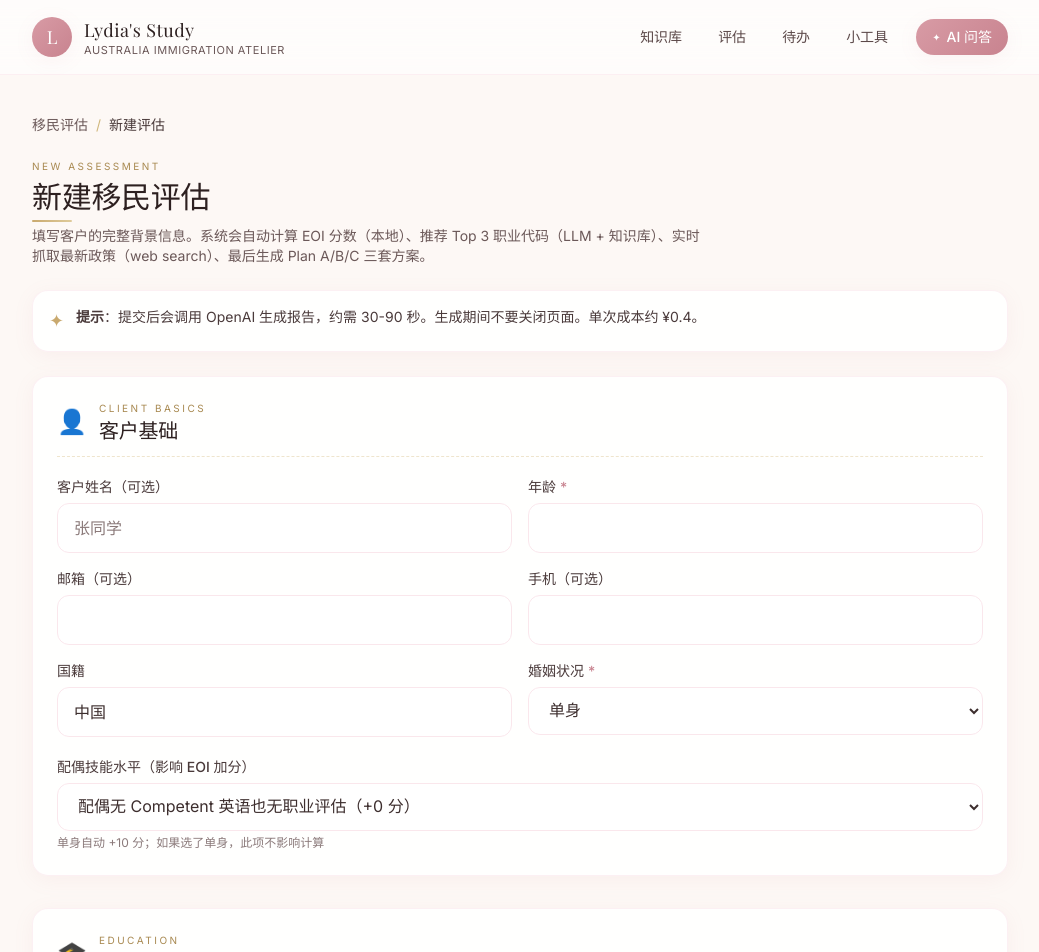
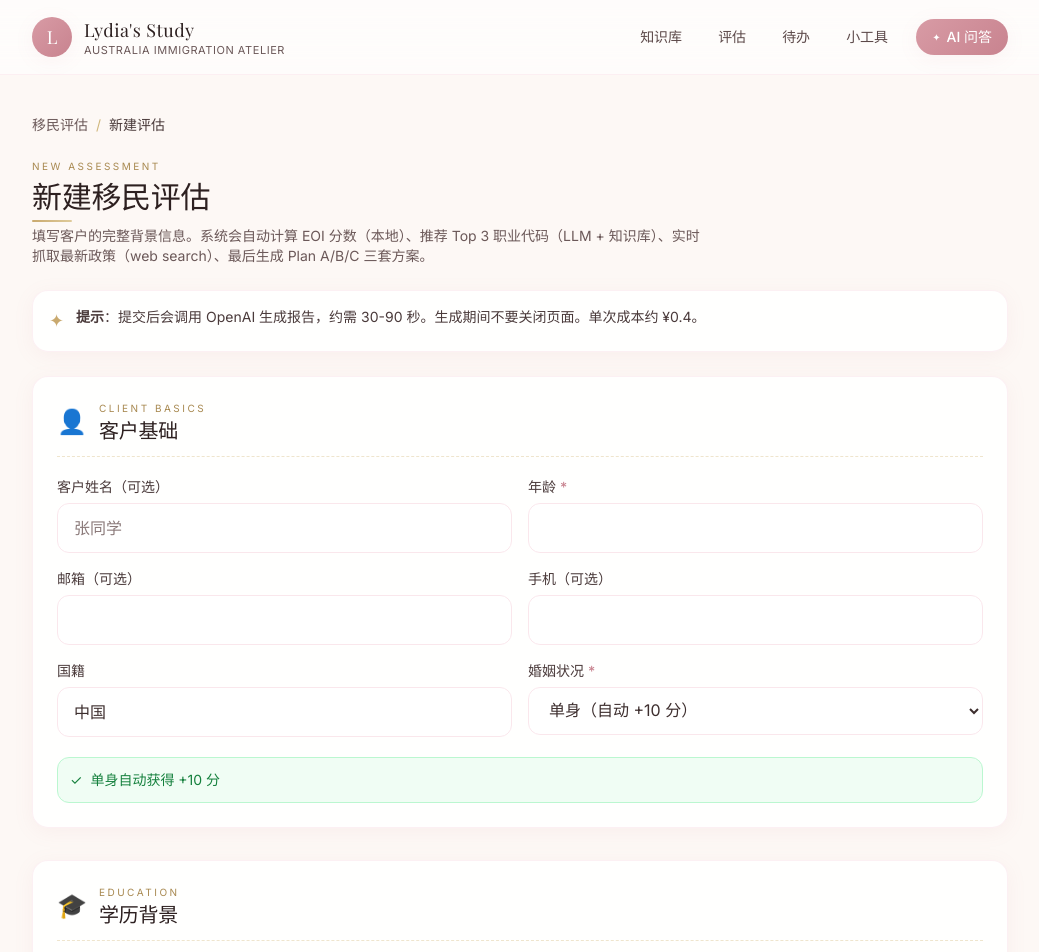
Before and after one commit to weckson/LydiaLiu_EducationApp, a Next.js app: page /assess/new in a window 1280 px wide. Shown: the top 952 px of the page, without its empty margins (120-1159 px from the left). Built offline with nearby package versions, Linux system fonts and the light colour scheme.

Commit message:
fix: 单身时隐藏配偶选项，已婚才显示配偶技能下拉

```diff
--- a/components/AssessmentForm.tsx
+++ b/components/AssessmentForm.tsx
@@ -1,19 +1,20 @@
 "use client";
 
+import { useState } from "react";
 import { useFormStatus } from "react-dom";
 import { ScoreReferenceButton } from "./ScoreReferenceModal";
 
 /**
  * 移民评估表单（单页长表单）
- * - 五个分组区域
- * - 工作经验用年限下拉（简化版）
- * - 评分参考弹窗
  */
 export function AssessmentForm({
   action,
 }: {
   action: (formData: FormData) => void | Promise<void>;
 }) {
+  const [maritalStatus, setMaritalStatus] = useState("SINGLE");
+  const hasPartner = maritalStatus !== "SINGLE";
+
   return (
     <form action={action} className="space-y-8">
         {/* ═══ Section 1: 个人基础 ═══ */}
@@ -56,16 +57,18 @@ export function AssessmentForm({
             <Field label="婚姻状况" required>
               <select
                 name="maritalStatus"
-                defaultValue="SINGLE"
+                value={maritalStatus}
+                onChange={(e) => setMaritalStatus(e.target.value)}
                 required
                 className="input-elegant cursor-pointer"
               >
-                <option value="SINGLE">单身</option>
+                <option value="SINGLE">单身（自动 +10 分）</option>
                 <option value="MARRIED">已婚</option>
                 <option value="DE_FACTO">事实婚姻</option>
               </select>
             </Field>
           </Grid>
+          {hasPartner && (
             <Field label="配偶技能水平（影响 EOI 加分）">
               <select
                 name="partnerSkillLevel"
@@ -86,9 +89,15 @@ export function AssessmentForm({
                 </option>
               </select>
               <div className="text-xs text-ink-400 mt-1">
-              单身自动 +10 分；如果选了单身，此项不影响计算
+                有配偶但无任何技能 = 比单身少 10 分。建议配偶至少考出 Competent 英语（+5 分）
               </div>
             </Field>
+          )}
+          {!hasPartner && (
+            <div className="bg-green-50 border border-green-200 rounded-xl p-3 text-sm text-green-700 flex items-center gap-2">
+              <span>✓</span> 单身自动获得 +10 分
+            </div>
+          )}
         </Section>
 
         {/* ═══ Section 2: 学历 ═══ */}
```
Lines whose indentation alone changed are shown as unchanged.
